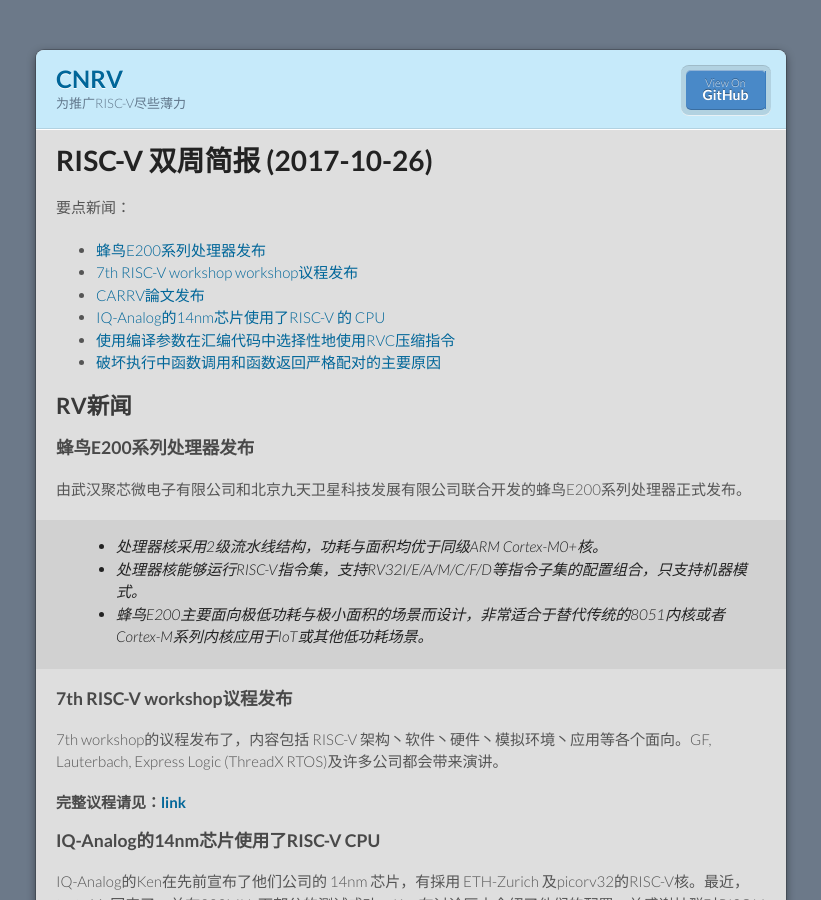
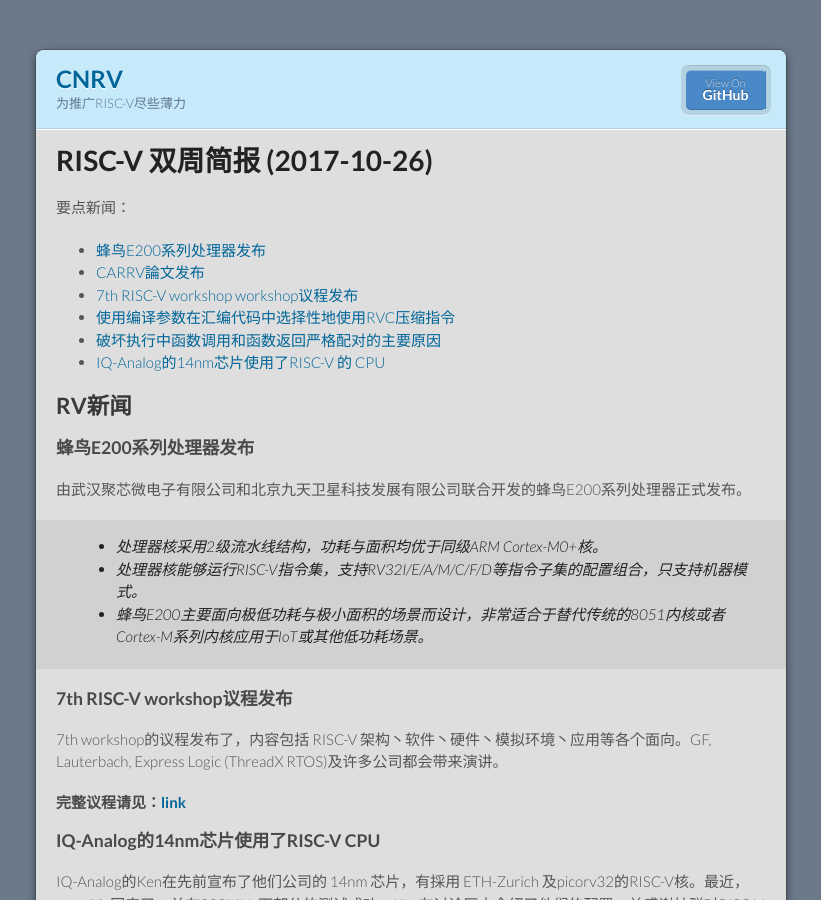
Before and after one commit to cnrv/home, a Jekyll site: the page built from bi-week-rpts/2017-10-26.md, in a window 1280 px wide and 900 px high. Shown: the whole window, without its empty margins (229-1050 px from the left). Built offline with Jekyll 4.4.1, drawn with Linux system fonts in a browser that asks for light colours; Markdown is read by kramdown in place of the engine named in the settings; comment, search, counter and statistics services are not loaded; our own code applies the rules of GitHub Pages for plain Markdown files; some of the changed lines change nothing that is shown.

Commit message:
further update key news and reorder according to importance

```diff
--- a/bi-week-rpts/2017-10-26.md
+++ b/bi-week-rpts/2017-10-26.md
@@ -7,11 +7,11 @@
 要点新闻：
 
 - [蜂鸟E200系列处理器发布](#蜂鸟e200系列处理器发布)
-- [7th RISC-V workshop workshop议程发布](#7thrisc-vworkshop议程发布)
 - [CARRV論文发布](#carrv論文发布)
-- [IQ-Analog的14nm芯片使用了RISC-V 的 CPU](#iq-analog的14nm芯片使用了risc-vcpu)
+- [7th RISC-V workshop workshop议程发布](#7th-risc-v-workshop议程发布)
 - [使用编译参数在汇编代码中选择性地使用RVC压缩指令](#使用编译参数在汇编代码中选择性地使用rvc压缩指令)
 - [破坏执行中函数调用和函数返回严格配对的主要原因](#破坏执行中函数调用和函数返回严格配对的主要原因)
+- [IQ-Analog的14nm芯片使用了RISC-V 的 CPU](#iq-analog的14nm芯片使用了risc-v-cpu)
 
 ## RV新闻
 
```
